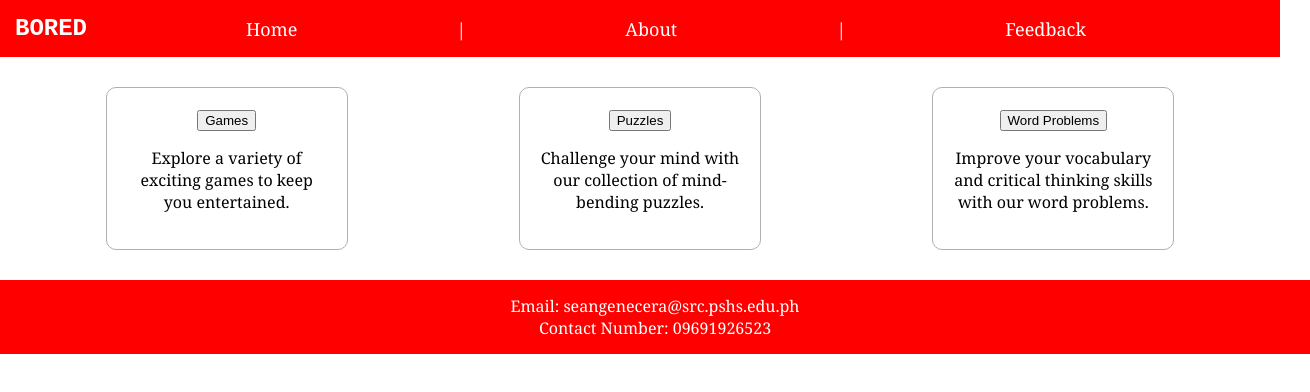
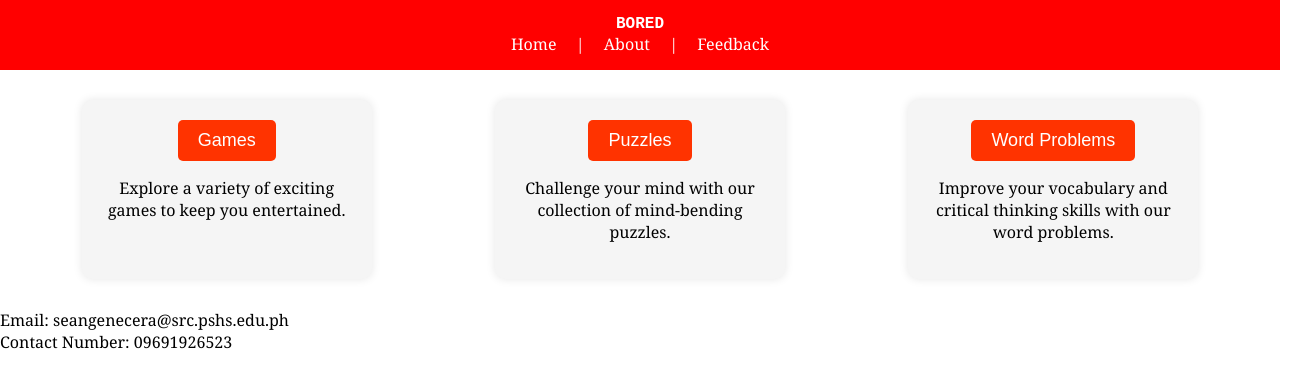
Before and after one commit to SiYanXianSeanShawn/AA, a plain HTML site: page CS quarter project/index.html in a window 1280 px wide. Shown: the whole page, 1310 px wide, since content can reach past the window. Drawn offline with Linux system fonts and the light colour scheme.

Commit message:
Update index.html

```diff
--- a/CS quarter project/index.html
+++ b/CS quarter project/index.html
@@ -5,88 +5,19 @@
     <meta charset="UTF-8">
     <meta name="viewport" content="width=device-width, initial-scale=1.0">
     <title>BORED Website</title>
-    <style>
-        body {
-            margin: 0;
-            font-family: Georgia, serif;
-        }
-
-        .navbar {
-            background-color: #FF0000;
-            color: white;
-            font-family: Georgia, serif;
-            padding: 15px;
-            text-align: center;
-            display: flex;
-            justify-content: space-between;
-            align-items: center;
-        }
-
-        .logo {
-            font-family: "Courier New", monospace;
-            font-weight: bold;
-            font-size: 24px; /* Make the logo bigger */
-        }
-
-        .navbar a {
-            margin: 0 15px;
-            color: white;
-            text-decoration: none;
-            font-size: 18px; /* Make the navigation links bigger */
-        }
-
-        .separator {
-            color: white;
-            font-size: 18px; /* Make the separator "|" bigger */
-        }
-
-        .search-bar {
-            width: 20px;
-            height: 20px;
-            background: url('search-icon.png') no-repeat;
-            background-size: cover;
-            display: inline-block;
-            vertical-align: middle;
-        }
-
-        .content {
-            display: flex;
-            justify-content: space-around;
-            padding: 20px;
-            flex-wrap: wrap; /* Allow content to wrap to the next line if the screen size is smaller */
-        }
-
-        .box {
-            width: 200px;
-            padding: 20px;
-            border: 1px solid #B0B0B0;
-            text-align: center;
-            background-color: #FFFFFF;
-            border-radius: 10px;
-            margin: 10px;
-        }
-
-        footer {
-            background-color: #FF0000;
-            color: white;
-            text-align: center;
-            padding: 15px;
-            width: 100%;
-        }
-    </style>
+    <link rel="stylesheet" href="styles.css">
 </head>
 
 <body>
     <div class="navbar">
         <div class="logo">BORED</div>
-        <a href="#">Home</a>
+        <a href="#" class="nav-link">Home</a>
         <span class="separator">|</span>
-        <a href="#">About</a>
+        <a href="#" class="nav-link">About</a>
         <span class="separator">|</span>
-        <a href="#">Feedback</a>
+        <a href="#" class="nav-link">Feedback</a>
         <div class="search-bar"></div>
     </div>
-
 
     <div class="content">
         <div class="box">
```
